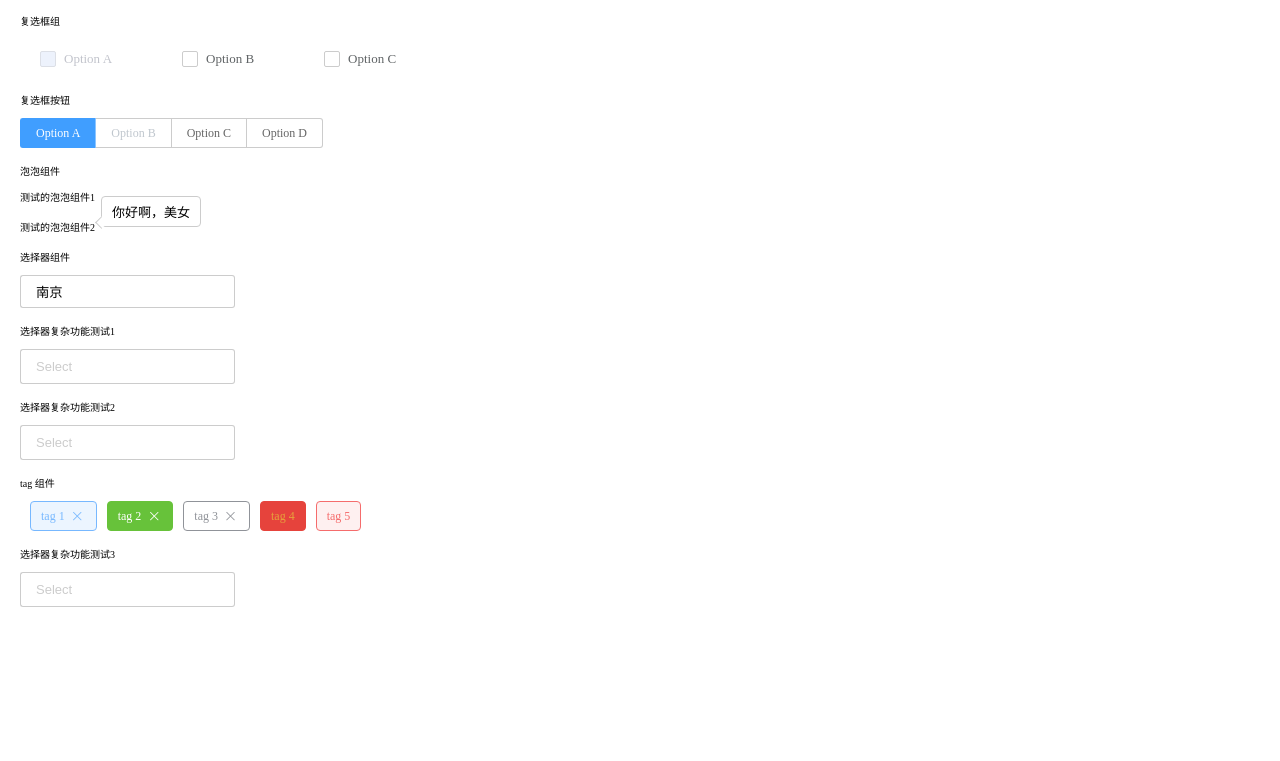
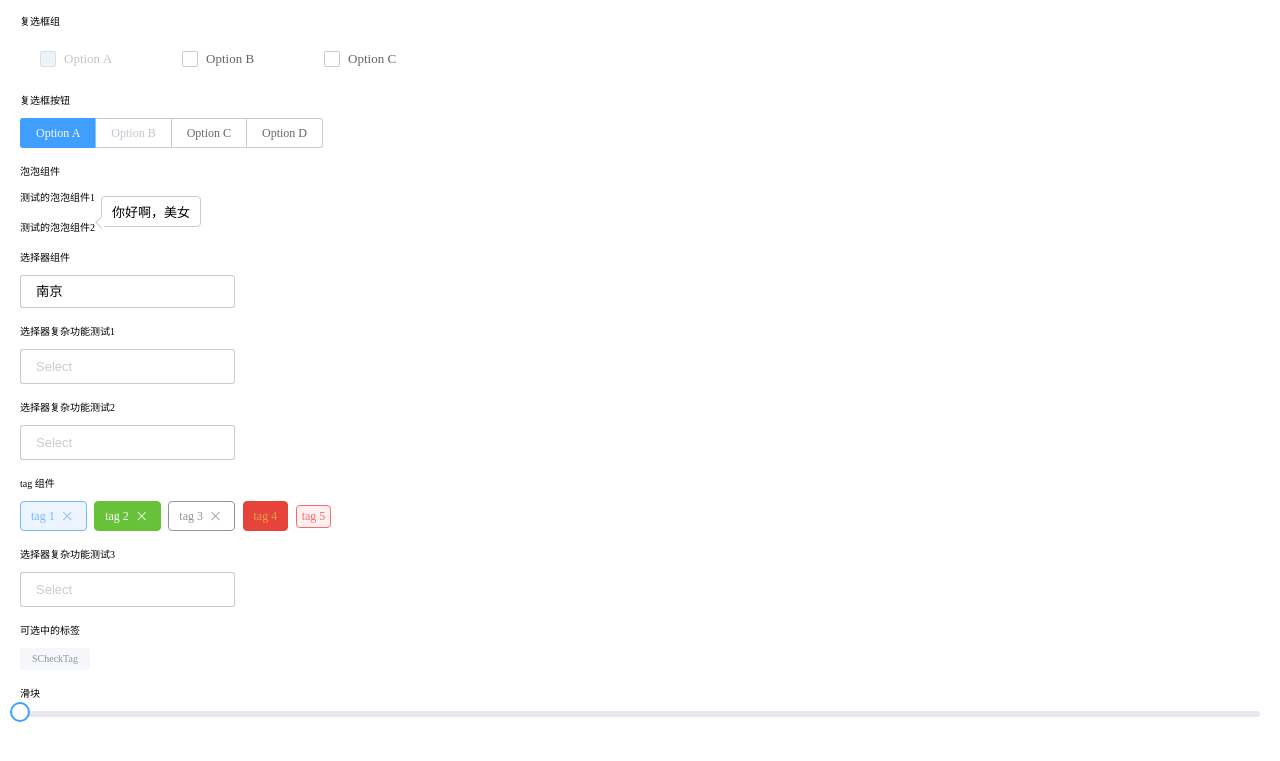
Before and after one commit to shengbenqiang/SComponent, a Vue app: page / in a window 1280 px wide. Shown: the part 645-1406 px from the top of the page. Built offline with nearby package versions, Linux system fonts and the light colour scheme; some icons are missing.

Commit message:
0.0.15 组件库开发；s-select 组件所以功能提供完成，除优化项以外自测无问题，配合多选组件 s-check-tag 开发完成，提供得功能以完成，s-slider 组件基本结构和基本样式构建完成，s-option 组件适配多选逻辑调整完毕；

```diff
--- a/src/App.vue
+++ b/src/App.vue
@@ -183,10 +183,14 @@
   <div style="margin-top: 15px">tag 组件</div>
   <br>
   <s-tag closable>tag 1</s-tag>
+  &nbsp;
   <s-tag type="success" effect="dark" closable>tag 2</s-tag>
+  &nbsp;
   <s-tag type="info" effect="plain" closable>tag 3</s-tag>
+  &nbsp;
   <s-tag type="warning" color="#E6433C">tag 4</s-tag>
-  <s-tag type="danger">tag 5</s-tag>
+  &nbsp;
+  <s-tag type="danger" size="mini">tag 5</s-tag>
   <br>
   <div style="margin-top: 15px">选择器复杂功能测试3</div>
   <br>
@@ -201,6 +205,19 @@
       :value="option.value"
     ></s-option>
   </s-select>
+  <br>
+  <div style="margin-top: 15px">可选中的标签</div>
+  <br>
+  <s-check-tag
+    @change="onChange"
+    :checked="checked"
+  >
+    SCheckTag
+  </s-check-tag>
+  <br>
+  <div style="margin-top: 15px">滑块</div>
+  <br>
+  <s-slider />
 </template>
 <script>
 import SButton from '@/components/SButton/SButton'
@@ -218,6 +235,8 @@ import SSelect from '@/components/SSelect/SSelect'
 import SOption from '@/components/SOption/SOption'
 import SOptionGroup from '@/components/SOptionGroup/SOptionGroup'
 import STag from '@/components/STag/STag'
+import SCheckTag from '@/components/SCheckTag/SCheckTag'
+import SSlider from '@/components/SSlider/SSlider'
 
 export default {
   name: 'App',
@@ -236,7 +255,9 @@ export default {
     SSelect,
     SOption,
     SOptionGroup,
-    STag
+    STag,
+    SCheckTag,
+    SSlider
   },
   watch: {
     myInput: {
@@ -356,7 +377,8 @@ export default {
       ],
       filterValue: '',
       groupValue: '',
-      multipleArr: []
+      multipleArr: [],
+      checked: false
     }
   },
   methods: {
@@ -389,6 +411,9 @@ export default {
     },
     optionChange (val) {
       console.log(val)
+    },
+    onChange (checked) {
+      this.checked = checked
     }
   }
 }
--- /dev/null
+++ b/src/components/SCheckTag/SCheckTag.css
@@ -0,0 +1,19 @@
+.s-check-tag-base {
+    display: inline-block;
+    width: 70px;
+    height: 22px;
+    border-radius: 3px;
+    font-size: 10px;
+    white-space: nowrap;
+    text-align: center;
+    line-height: 22px;
+    cursor: pointer;
+}
+.s-check-tag-checked {
+    background-color: #deedfc;
+    color: #53a8ff;
+}
+.s-check-tag-un-checked {
+    background-color: #f5f7fa;
+    color: #909399;
+}
--- /dev/null
+++ b/src/components/SCheckTag/SCheckTag.vue
@@ -0,0 +1,37 @@
+<template>
+  <span
+    :class="[
+      's-check-tag-base',
+      checked ? 's-check-tag-checked' : 's-check-tag-un-checked'
+    ]"
+    @click="onChange"
+  >
+    <slot />
+  </span>
+</template>
+
+<script>
+import { defineComponent } from 'vue'
+import './SCheckTag.css'
+
+export default defineComponent({
+  name: 'SCheckTag',
+  props: {
+    checked: {
+      type: Boolean,
+      default: false
+    }
+  },
+  setup (props, { emit }) {
+    const onChange = () => {
+      const checked = !props.checked
+      emit('change', checked)
+      emit('update:checked', checked)
+    }
+
+    return {
+      onChange
+    }
+  }
+})
+</script>
--- a/src/components/SSelect/SSelect.css
+++ b/src/components/SSelect/SSelect.css
@@ -47,19 +47,19 @@
     border-bottom: 1px solid #999999;
 }
 .s-select-input-large-size {
-    height: 35px;
+    min-height: 35px;
     line-height: 30px;
 }
 .s-select-input-medium-size {
-    height: 33px;
+    min-height: 33px;
     line-height: 28px;
 }
 .s-select-input-small-size {
-    height: 30px;
+    min-height: 30px;
     line-height: 26px;
 }
 .s-select-input-mini-size {
-    height: 28px;
+    min-height: 28px;
     line-height: 24px;
 }
 .s-select-input-icon {
@@ -123,4 +123,15 @@
     position: absolute;
     width: 172px;
     left: 15px;
+    display: flex;
+    flex-direction: row;
+    align-items: center;
+    flex-wrap: wrap;
 }
+.s-select-multiple-div > * {
+    margin-top: 5px;
+    margin-bottom: 5px;
+}
+.s-select-multiple-div > span:nth-child(even) {
+    margin-left: 10px;
+}
--- a/src/components/SSelect/SSelect.vue
+++ b/src/components/SSelect/SSelect.vue
@@ -44,9 +44,19 @@
             's-select-multiple-div',
             sizeSty
           ]"
-          @click.stop.prevent="handleIconClick"
+          @click.stop.prevent="handleMultipleClick"
           @mousedown.prevent="handleIconMouseDown"
-        ></div>
+        >
+          <s-check-tag
+            v-for="item in multipleData"
+            :key="item"
+            size="mini"
+            type="info"
+            effect="plain"
+          >
+            {{ item }}
+          </s-check-tag>
+        </div>
         <input
           ref="selectInput"
           v-model="selectValue"
@@ -59,7 +69,7 @@
             disabled ? 's-select-input-disabled' : 's-select-input-use',
           ]"
           :readonly="readVisible"
-          :placeholder="placeholder"
+          :placeholder="multipleData.length > 0 ? '' : placeholder"
           :disabled="disabled"
           @focus="handleSelectFocus"
           @blur="handleSelectBlur"
@@ -91,6 +101,7 @@
             disabled ? 's-select-input-disabled' : 's-select-input-use',
             focusBorder ? 's-select-icon-focus' : '',
           ]"
+          :style="{height: changeInputHeight ? changeInputHeight + 'px' : ''}"
           @click.stop.prevent="handleIconClick"
           @mousedown.prevent="handleIconMouseDown"
         ></span>
@@ -100,9 +111,10 @@
 </template>
 
 <script>
-import { reactive, provide, ref, computed, defineComponent, watch, onMounted, onUpdated, toRefs } from 'vue'
+import { reactive, provide, ref, computed, defineComponent, watch, onMounted, onUpdated, toRefs, nextTick } from 'vue'
 import './SSelect.css'
 import SPopper from '@/components/SPopper/SPopper'
+import SCheckTag from '@/components/SCheckTag/SCheckTag'
 import { GenNonDuplicateID } from '@/untils/common'
 
 export default defineComponent({
@@ -151,7 +163,8 @@ export default defineComponent({
     }
   },
   components: {
-    SPopper
+    SPopper,
+    SCheckTag
   },
   setup (props, { emit }) {
     const selectInput = ref()
@@ -165,6 +178,8 @@ export default defineComponent({
     const showWhich = ref(undefined)
     const selectValue = ref(undefined)
     const showClear = ref(false)
+    const multipleData = reactive([])
+    const changeInputHeight = ref(undefined)
 
     const readVisible = computed(() => {
       return !props.filterable
@@ -226,6 +241,11 @@ export default defineComponent({
       }
     }
 
+    const handleMultipleClick = () => {
+      selectInput.value.focus()
+      handleSelectClick()
+    }
+
     function handleSelectClick () {
       if (props.disabled) { return }
       iconTransition.value = !iconTransition.value
@@ -237,9 +257,22 @@ export default defineComponent({
     }
 
     const selectChange = (modelLabel, bindValue) => {
-      emit('update:modelValue', bindValue)
-      emit('change', bindValue)
-      selectValue.value = modelLabel
+      if (props.multiple) {
+        if (multipleData.includes(bindValue)) {
+          const tempIndex = multipleData.indexOf(bindValue)
+          multipleData.splice(tempIndex, 1)
+        } else {
+          multipleData.push(bindValue)
+        }
+        emit('update:modelValue', multipleData)
+        emit('change', multipleData)
+      } else {
+        emit('update:modelValue', bindValue)
+        emit('change', bindValue)
+        selectValue.value = modelLabel
+        iconTransition.value = false
+        showPopper.value = false
+      }
     }
 
     function isWhich () {
@@ -286,6 +319,13 @@ export default defineComponent({
       emit('visibleChange', val)
     })
 
+    watch(multipleData, () => {
+      const dom = document.getElementsByClassName('s-select-multiple-div')
+      nextTick(() => {
+        changeInputHeight.value = dom[0].offsetHeight
+      })
+    })
+
     onMounted(() => {
       showPopperDom.value = document.getElementById(showDomId)
       showPopperDom.value.setAttribute('real-height', ((showPopperDom.value.childNodes.length - 2) * 35) + 'px')
@@ -301,6 +341,7 @@ export default defineComponent({
       name: 'select',
       ...toRefs(props),
       selectInput: selectValue,
+      multipleData,
       selectChange
     }))
 
@@ -317,6 +358,9 @@ export default defineComponent({
       selectValue,
       showClear,
       readVisible,
+      multipleData,
+      changeInputHeight,
+      handleMultipleClick,
       handleSelectEnter,
       handleSelectLeave,
       handleSelectFocus,
--- a/src/components/SSlider/SSlider.css
+++ b/src/components/SSlider/SSlider.css
@@ -0,0 +1,48 @@
+.s-slider-style-base {}
+
+.s-slider-line-base {
+    width: 100%;
+    height: 6px;
+    border-radius: 3px;
+    background-color: #E4E7ED;
+    position: relative;
+}
+
+.s-slider-icon-div {
+    /*border: 1px solid #cccccc;*/
+    position: absolute;
+    width: 36px;
+    height: 36px;
+    top: -15px;
+    background-color: transparent;
+    line-height: 30px;
+    transform: translate(-50%);
+    text-align: center;
+    /* 文本不可选中 */
+    user-select: none;
+}
+.s-slider-icon {
+    border-radius: 50%;
+    border: 2px solid #409EFF;
+    display: inline-block;
+    vertical-align: middle;
+    box-sizing: border-box;
+    user-select: none;
+    background-color: #ffffff;
+    transition: width 0.2s, height 0.2s;
+}
+
+.s-slider-icon-enter {
+    width: 22px;
+    height: 22px;
+}
+.s-slider-icon-leave {
+    width: 20px;
+    height: 20px;
+}
+.s-slider-mouse-down {
+    cursor: grabbing;
+}
+.s-slider-cursor-enter {
+    cursor: grab;
+}
--- a/src/components/SSlider/SSlider.vue
+++ b/src/components/SSlider/SSlider.vue
@@ -1,14 +1,71 @@
 <template>
-  <div>
-    滑块
+  <div
+    :class="[
+      's-slider-style-base'
+    ]"
+  >
+    <div
+      :class="[
+        's-slider-line-base'
+      ]"
+    >
+      <div
+        :class="[
+          's-slider-icon-div'
+        ]"
+      >
+        <div
+          :class="[
+            's-slider-icon',
+            iconStatus ? 's-slider-icon-enter' : 's-slider-icon-leave',
+            iconMouseDown ? 's-slider-mouse-down' : 's-slider-mouse-up'
+          ]"
+          @mouseenter="handleSliderIconEnter"
+          @mouseleave="handleSliderIconLeave"
+          @mousedown="handleSliderIconDown"
+          @mouseup="handleSliderIconUp"
+        ></div>
+      </div>
+    </div>
   </div>
 </template>
 
 <script>
-import { defineComponent } from 'vue'
+import { defineComponent, ref } from 'vue'
 import './SSlider.css'
 
 export default defineComponent({
-  name: 'SSlider'
+  name: 'SSlider',
+  setup () {
+    const sliderInput = ref()
+    const iconStatus = ref(false)
+    const iconMouseDown = ref(false)
+
+    const handleSliderIconEnter = () => {
+      iconStatus.value = true
+    }
+
+    const handleSliderIconLeave = () => {
+      iconStatus.value = false
+    }
+
+    const handleSliderIconDown = () => {
+      iconMouseDown.value = true
+    }
+
+    const handleSliderIconUp = () => {
+      iconMouseDown.value = false
+    }
+
+    return {
+      sliderInput,
+      iconStatus,
+      iconMouseDown,
+      handleSliderIconEnter,
+      handleSliderIconLeave,
+      handleSliderIconDown,
+      handleSliderIconUp
+    }
+  }
 })
 </script>
--- a/src/components/STag/STag.css
+++ b/src/components/STag/STag.css
@@ -3,12 +3,10 @@
     font-size: 12px;
     border-radius: 4px;
     box-sizing: border-box;
-    margin-left: 10px;
     cursor: pointer;
     display: inline-flex;
     flex-direction: row;
     align-items: center;
-    height: 30px;
 }
 .s-tag-light-default-effect {
     background-color: #ecf5ff;
@@ -90,15 +88,19 @@
 
 .s-size-large {
     padding: 0 10px;
+    height: 30px;
 }
 .s-size-medium {
     padding: 0 10px;
+    height: 28px;
 }
 .s-size-small {
     padding: 0 8px;
+    height: 26px;
 }
 .s-size-mini {
     padding: 0 5px;
+    height: 23px;
 }
 .s-tag-close-sty {
     width: 16px;
```
Also changed, not shown: src/components/SOption/SOption.vue (+17 -6 lines).
